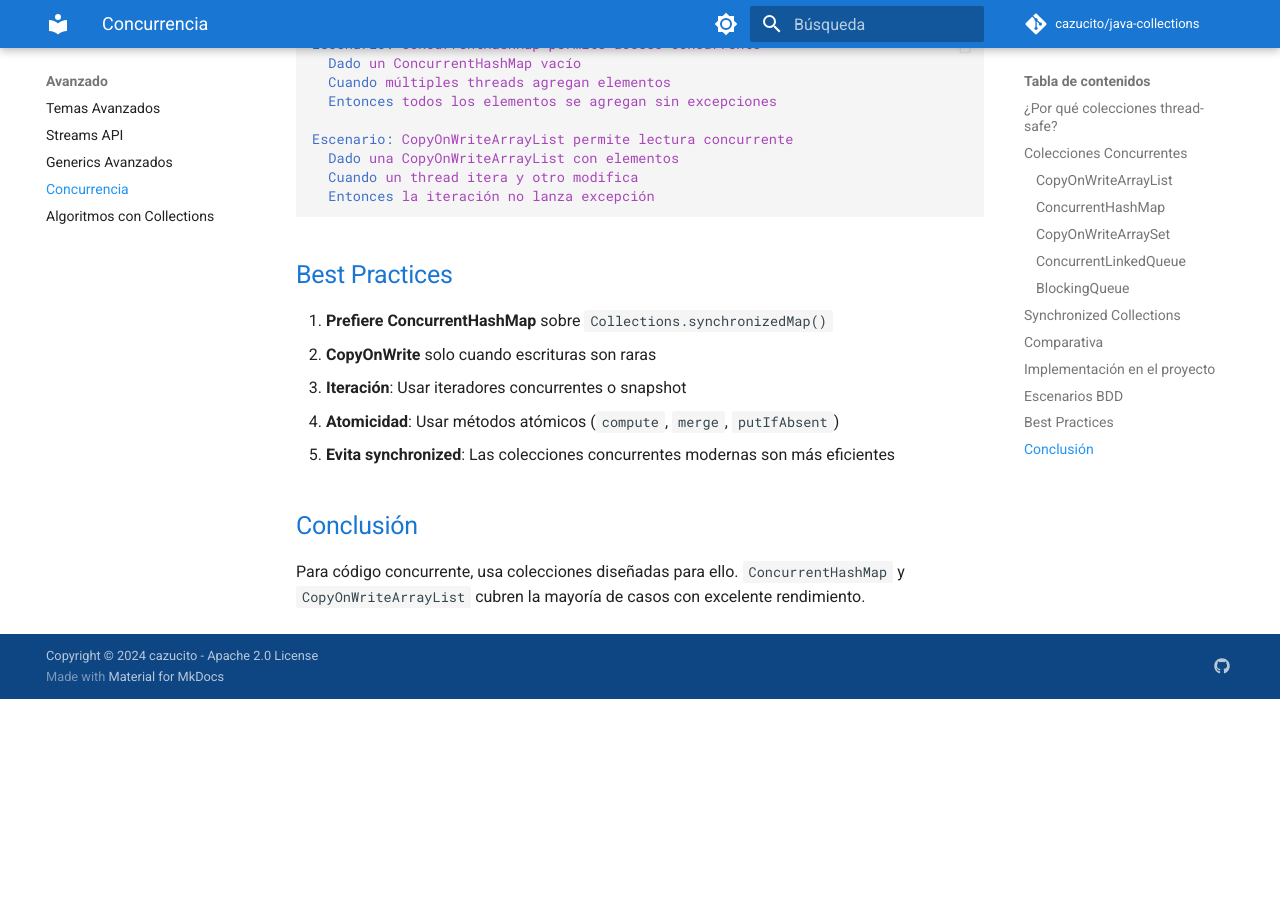
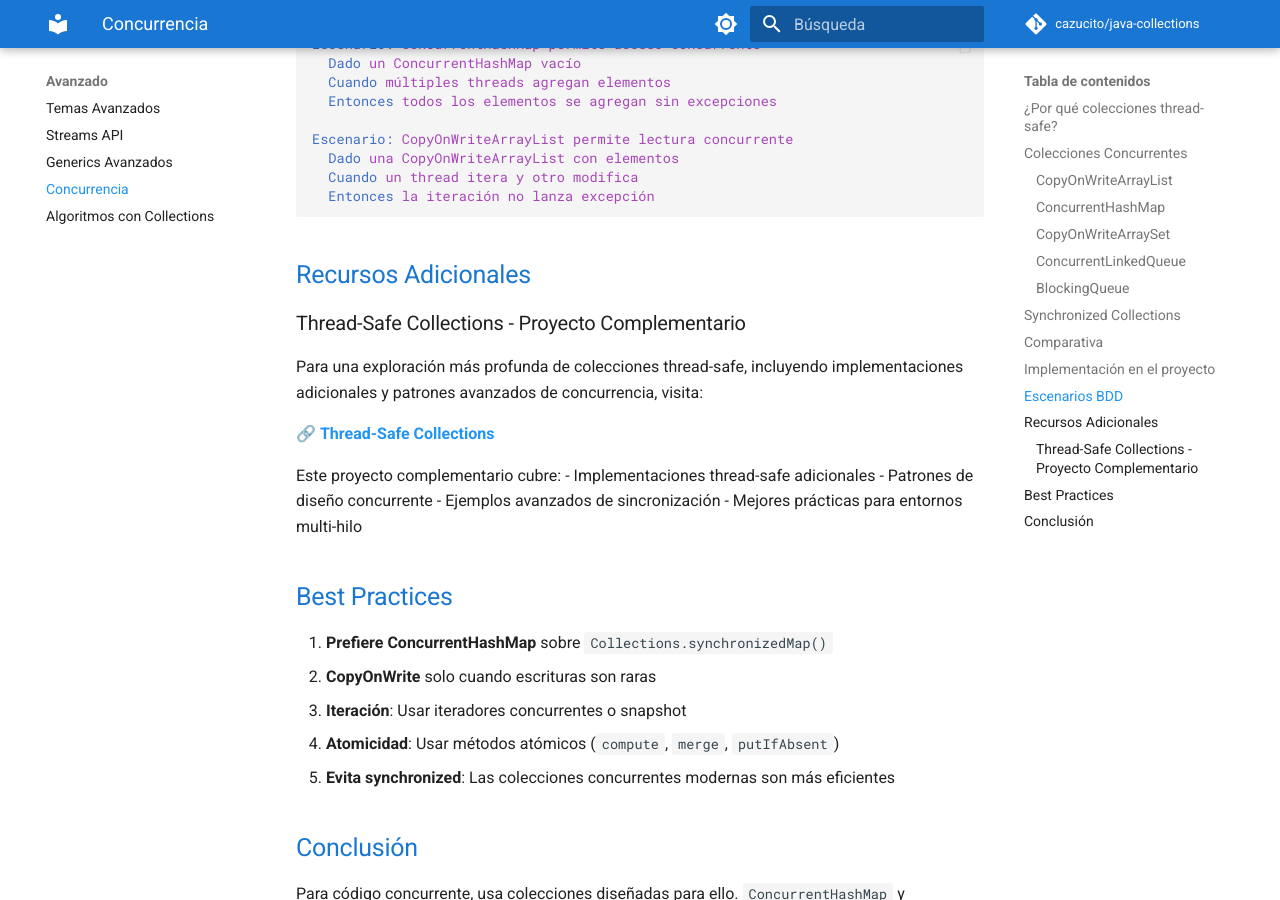
Before and after one commit to cazucito/java-collections, an MkDocs documentation site: the page built from docs/avanzado/concurrencia.md, in a window 1280 px wide and 900 px high, scrolled down 3944 px. Built offline with MkDocs 1.6.1 and Material for MkDocs 9.7.7, drawn with Linux system fonts in a browser that asks for light colours; comment, search, counter and statistics services are not loaded; before the commit the page ends 4643 px from its top, so only the background shows below that.

Commit message:
docs: add reference to thread-safe-collections companion project
- Add link to https://cazucito.github.io/thread-safe-collections/
- Include brief description of complementary content
- Placement in Recursos Adicionales section before Best Practices

````diff
--- a/docs/avanzado/concurrencia.md
+++ b/docs/avanzado/concurrencia.md
@@ -184,6 +184,20 @@ Escenario: CopyOnWriteArrayList permite lectura concurrente
   Entonces la iteración no lanza excepción
 ```
 
+## Recursos Adicionales
+
+### Thread-Safe Collections - Proyecto Complementario
+
+Para una exploración más profunda de colecciones thread-safe, incluyendo implementaciones adicionales y patrones avanzados de concurrencia, visita:
+
+🔗 **[Thread-Safe Collections](https://cazucito.github.io/thread-safe-collections/)**
+
+Este proyecto complementario cubre:
+- Implementaciones thread-safe adicionales
+- Patrones de diseño concurrente
+- Ejemplos avanzados de sincronización
+- Mejores prácticas para entornos multi-hilo
+
 ## Best Practices
 
 1. **Prefiere ConcurrentHashMap** sobre `Collections.synchronizedMap()`
````
